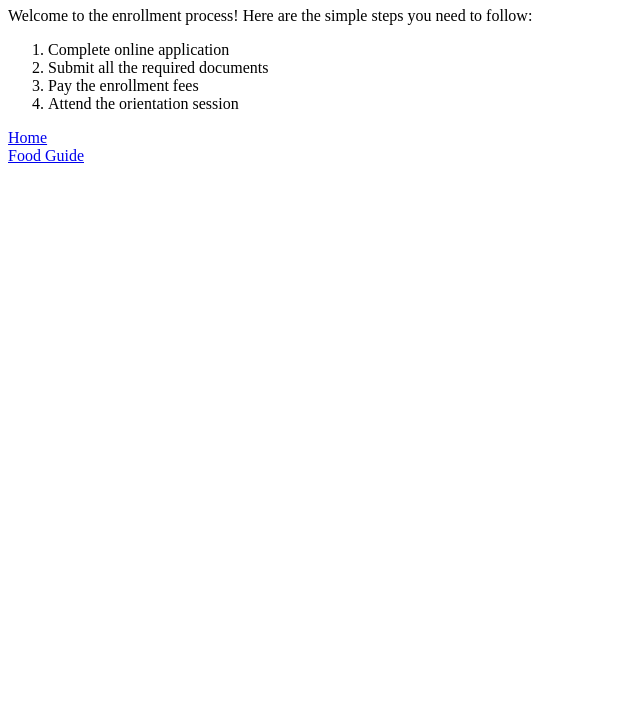
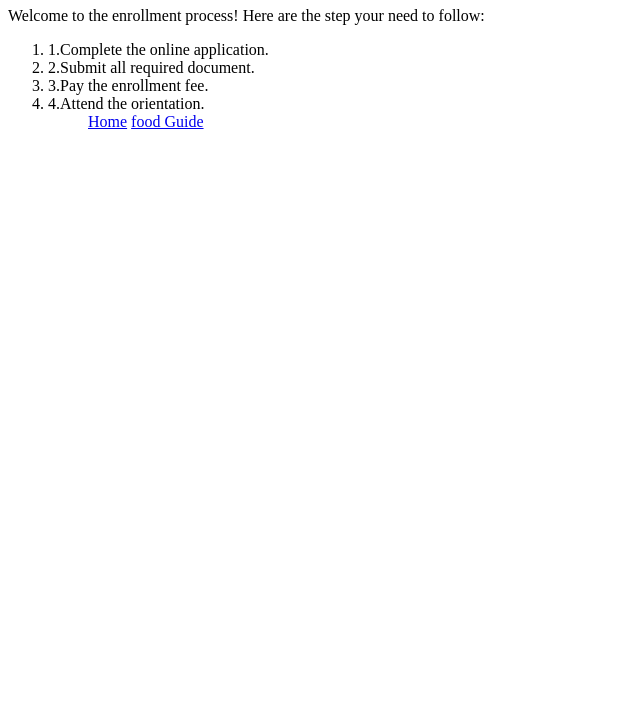
Before and after one commit to VincentManlangit10/campus-guide-martisano-, a plain HTML site: page guides/enrollment.html in a window 1280 px wide. Shown: the part 73-800 px from the top of the page, without its empty margins (0-640 px from the left). Drawn offline with Linux system fonts and the light colour scheme.

Commit message:
Update enrollment.html

```diff
--- a/guides/enrollment.html
+++ b/guides/enrollment.html
@@ -3,22 +3,27 @@
 <head>
     <meta charset="UTF-8">
     <meta name="viewport" content="width=device-width, initial-scale=1.0">
-    <title>Enrollment Guide</title>
+    <title>Document</title>
 </head>
 <body>
+
     <h1>Enrollment Step by Step</h1>
-    <p>Welcome to the enrollment process! Here are the simple steps you need to follow:</p>
+
+    <p>Welcome to the enrollment process! Here are the step your need to follow:</p>
+
     <ol>
-        <li> Complete online application</li>
-        <li> Submit all the required documents</li>
-        <li> Pay the enrollment fees</li>
-        <li> Attend the orientation session</li>
-    </ol>
-        <!-- back home: Up one folder -->
-        <a href="../index.html">Home</a><br>
 
-        <!-- back to enrollment: same folder-->
-        <a href="food.html">Food Guide</a>
+       <li>1.Complete the online application.</li>
+       <li>2.Submit all required document.</li>
+       <li>3.Pay the enrollment fee.</li>
+      <li>4.Attend the orientation.</li>
 
-</body>
+    <ol>
+
+    <!-- back home: up one folder-->
+       <a href="../index.html">Home</a>
+
+    <!-- back to food: same folder-->
+      <a href="food.html">food Guide</a>
+
 </html>
```
